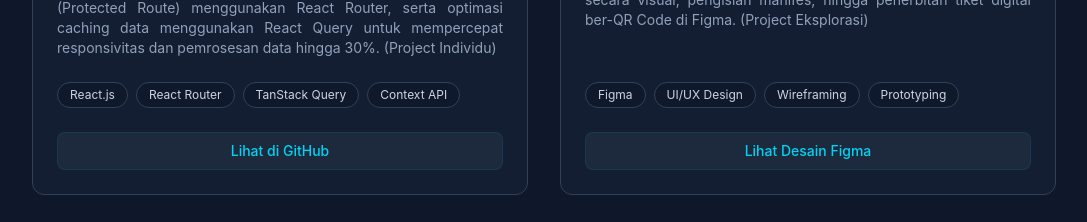
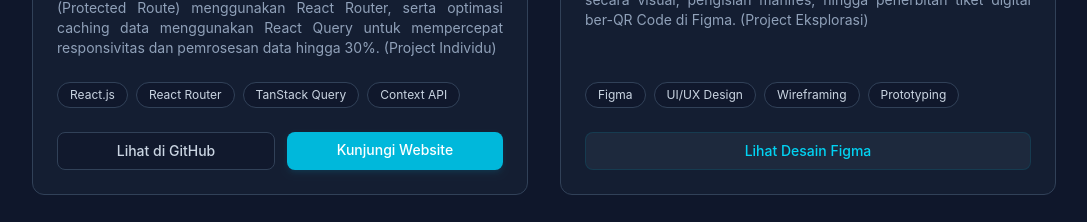
Before and after one commit to Nadzirin26/portofolio-web, a React (Vite) app: page / in a window 1280 px wide. Shown: the part 3540-3762 px from the top of the page, without its empty margins (96-1183 px from the left). Built offline with nearby package versions, Linux system fonts and the light colour scheme.

Commit message:
feat: add live Vercel demo link for Academic Dashboard project in portfolio & CV

```diff
--- a/public/cv-premium.html
+++ b/public/cv-premium.html
@@ -111,7 +111,7 @@
         <div class="section-title">PROJECTS & ACADEMIC EXPERIENCE</div>
 
         <div class="item-header">
-            <div class="item-title"><a href="https://github.com/Nadzirin26" target="_blank">Sistem Informasi Akademik (Admin Dashboard)</a></div>
+            <div class="item-title"><a href="https://tugas-akhir-pemsik.vercel.app/" target="_blank">Sistem Informasi Akademik (Admin Dashboard)</a></div>
             <div class="item-date">Project Akhir Mata Kuliah</div>
         </div>
         <div class="item-subtitle">Pengembangan Aplikasi Frontend Berbasis React</div>
--- a/src/sections/Projects.jsx
+++ b/src/sections/Projects.jsx
@@ -35,7 +35,9 @@ const projectsData = [
     description: "Dashboard admin manajemen data akademik kampus terintegrasi. Mengimplementasikan autentikasi JWT dan rute terproteksi (Protected Route) menggunakan React Router, serta optimasi caching data menggunakan React Query untuk mempercepat responsivitas dan pemrosesan data hingga 30%. (Project Individu)",
     tech: ["React.js", "React Router", "TanStack Query", "Context API"],
     github: "https://github.com/Nadzirin26",
-    labelButton: "Lihat di GitHub"
+    demo: "https://tugas-akhir-pemsik.vercel.app/",
+    labelGithub: "Lihat di GitHub",
+    labelDemo: "Kunjungi Website"
   },
   {
     id: 4,
```
